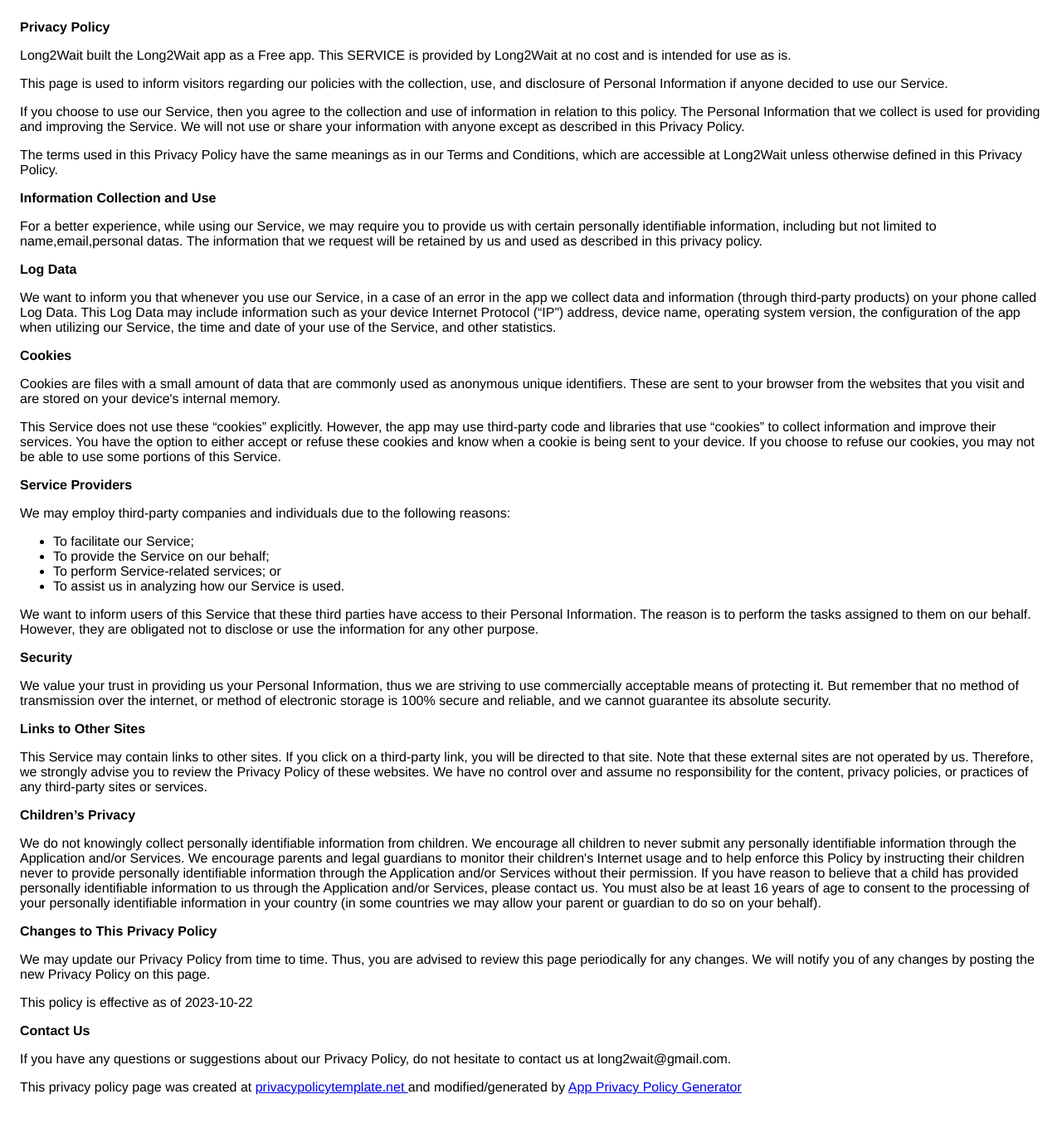
After one commit to ExxiDauS/Long2Wait, a Django app: page /policy/ in a window 1280 px wide. The commit adds this page. Shown: the whole page at 83% size. Run offline with Django 4.2, Linux system fonts and the light colour scheme; some libraries are stand-ins or nearby versions.

Commit message:
fix runserv bug

```diff
--- /dev/null
+++ b/app_general/templates/app_general/policy.html
@@ -0,0 +1,106 @@
+<!DOCTYPE html>
+    <html>
+    <head>
+      <meta charset='utf-8'>
+      <meta name='viewport' content='width=device-width'>
+      <title>Privacy Policy</title>
+      <style> body { font-family: 'Helvetica Neue', Helvetica, Arial, sans-serif; padding:1em; } </style>
+    </head>
+    <body>
+    <strong>Privacy Policy</strong> <p>
+                  Long2Wait built the Long2Wait app as
+                  a Free app. This SERVICE is provided by
+                  Long2Wait at no cost and is intended for use as
+                  is.
+                </p> <p>
+                  This page is used to inform visitors regarding our
+                  policies with the collection, use, and disclosure of Personal
+                  Information if anyone decided to use our Service.
+                </p> <p>
+                  If you choose to use our Service, then you agree to
+                  the collection and use of information in relation to this
+                  policy. The Personal Information that we collect is
+                  used for providing and improving the Service. We will not use or share your information with
+                  anyone except as described in this Privacy Policy.
+                </p> <p>
+                  The terms used in this Privacy Policy have the same meanings
+                  as in our Terms and Conditions, which are accessible at
+                  Long2Wait unless otherwise defined in this Privacy Policy.
+                </p> <p><strong>Information Collection and Use</strong></p> <p>
+                  For a better experience, while using our Service, we
+                  may require you to provide us with certain personally
+                  identifiable information, including but not limited to name,email,personal datas. The information that
+                  we request will be retained by us and used as described in this privacy policy.
+                </p> <!----> <p><strong>Log Data</strong></p> <p>
+                  We want to inform you that whenever you
+                  use our Service, in a case of an error in the app
+                  we collect data and information (through third-party
+                  products) on your phone called Log Data. This Log Data may
+                  include information such as your device Internet Protocol
+                  (“IP”) address, device name, operating system version, the
+                  configuration of the app when utilizing our Service,
+                  the time and date of your use of the Service, and other
+                  statistics.
+                </p> <p><strong>Cookies</strong></p> <p>
+                  Cookies are files with a small amount of data that are
+                  commonly used as anonymous unique identifiers. These are sent
+                  to your browser from the websites that you visit and are
+                  stored on your device's internal memory.
+                </p> <p>
+                  This Service does not use these “cookies” explicitly. However,
+                  the app may use third-party code and libraries that use
+                  “cookies” to collect information and improve their services.
+                  You have the option to either accept or refuse these cookies
+                  and know when a cookie is being sent to your device. If you
+                  choose to refuse our cookies, you may not be able to use some
+                  portions of this Service.
+                </p> <p><strong>Service Providers</strong></p> <p>
+                  We may employ third-party companies and
+                  individuals due to the following reasons:
+                </p> <ul><li>To facilitate our Service;</li> <li>To provide the Service on our behalf;</li> <li>To perform Service-related services; or</li> <li>To assist us in analyzing how our Service is used.</li></ul> <p>
+                  We want to inform users of this Service
+                  that these third parties have access to their Personal
+                  Information. The reason is to perform the tasks assigned to
+                  them on our behalf. However, they are obligated not to
+                  disclose or use the information for any other purpose.
+                </p> <p><strong>Security</strong></p> <p>
+                  We value your trust in providing us your
+                  Personal Information, thus we are striving to use commercially
+                  acceptable means of protecting it. But remember that no method
+                  of transmission over the internet, or method of electronic
+                  storage is 100% secure and reliable, and we cannot
+                  guarantee its absolute security.
+                </p> <p><strong>Links to Other Sites</strong></p> <p>
+                  This Service may contain links to other sites. If you click on
+                  a third-party link, you will be directed to that site. Note
+                  that these external sites are not operated by us.
+                  Therefore, we strongly advise you to review the
+                  Privacy Policy of these websites. We have
+                  no control over and assume no responsibility for the content,
+                  privacy policies, or practices of any third-party sites or
+                  services.
+                </p> <p><strong>Children’s Privacy</strong></p> <!----> <div><p>
+                    We do not knowingly collect personally
+                    identifiable information from children. We
+                    encourage all children to never submit any personally
+                    identifiable information through
+                    the Application and/or Services.
+                    We encourage parents and legal guardians to monitor
+                    their children's Internet usage and to help enforce this Policy by instructing
+                    their children never to provide personally identifiable information through the Application and/or Services without their permission. If you have reason to believe that a child
+                    has provided personally identifiable information to us through the Application and/or Services,
+                    please contact us. You must also be at least 16 years of age to consent to the processing
+                    of your personally identifiable information in your country (in some countries we may allow your parent
+                    or guardian to do so on your behalf).
+                  </p></div> <p><strong>Changes to This Privacy Policy</strong></p> <p>
+                  We may update our Privacy Policy from
+                  time to time. Thus, you are advised to review this page
+                  periodically for any changes. We will
+                  notify you of any changes by posting the new Privacy Policy on
+                  this page.
+                </p> <p>This policy is effective as of 2023-10-22</p> <p><strong>Contact Us</strong></p> <p>
+                  If you have any questions or suggestions about our
+                  Privacy Policy, do not hesitate to contact us at long2wait@gmail.com.
+                </p> <p>This privacy policy page was created at <a href="https://privacypolicytemplate.net" target="_blank" rel="noopener noreferrer">privacypolicytemplate.net </a>and modified/generated by <a href="https://app-privacy-policy-generator.nisrulz.com/" target="_blank" rel="noopener noreferrer">App Privacy Policy Generator</a></p>
+    </body>
+    </html>
--- a/app_general/templates/app_general/register.html
+++ b/app_general/templates/app_general/register.html
@@ -84,6 +84,12 @@
         </label>
         {{form.password2}} {{form.password2.errors}}
       </div>
+      <div class="mb-4">
+        <input type="checkbox" id="policy" name="policy">
+        <a href="{% url 'policy' %}">
+        ฉันยอมรับข้อตกลงและเงื่อนไขตามนโยบายผู้รับผิดชอบข้อมูลและความเป็นส่วนตัว
+        </a>
+      </div>
       <div>
         <button
           class="hover:shadow-form rounded-md bg-[#0F2C59] w-[217px] h-[57px] px-[23px] py-[7px] text-base font-semibold text-[#EADBC8] outline-none font-['Prompt']"
--- a/app_general/urls.py
+++ b/app_general/urls.py
@@ -10,4 +10,5 @@ urlpatterns = [
     path('', include("django.contrib.auth.urls")),
     path('dashboard/', views.dashboard, name='dashboard'),
     path('profile/', view=views.profile, name='profile'),
+    path('policy/', views.policy, name='policy'),
 ]
--- a/app_general/views.py
+++ b/app_general/views.py
@@ -1,5 +1,5 @@
 from django.shortcuts import render
-from .models import Foods, Reservation, Orders
+from .models import *
 from app_general.forms import RegisterForm
 from django.contrib.auth import login as auth_login
 from django.contrib.auth.decorators import login_required
@@ -34,6 +34,10 @@ def register(request: HttpRequest):
     context = {"form": form}
     return render(request, "app_general/register.html", context)
 
+# Policy page
+def policy(request):
+    return render(request, 'app_general/policy.html')
+
 # * General
 # Home page if haven't login yet redirect to landing
 @login_required
@@ -43,7 +47,9 @@ def home(request):
 
 # Shop for customer to buy
 def shop(request):
-    return render(request, 'app_general/customer_page1.html')
+    foods = Foods.objects.all()
+    context = {'foods': foods}
+    return render(request, 'app_general/customer_page1.html', context)
 
 # Cart page
 def cart(request):
--- a/project_l2w/settings.py
+++ b/project_l2w/settings.py
@@ -46,7 +46,6 @@ INSTALLED_APPS = [
     'django.contrib.sessions',
     'django.contrib.messages',
     'django.contrib.staticfiles',
-    'app_general.apps.AppGeneralConfig',
     'crispy_forms',
     "crispy_tailwind",
 ]
```
Also changed, not shown: app_general/admin.py (+17 -13 lines), app_general/forms.py (+17 -1 lines), app_general/models.py (+32 -7 lines), app_general/templates/app_general/shop.html (added, +12 -0 lines), app_general/migrations/0006_orderitem_orders_completed_orders_date_ordered_and_more.py (added), app_general/migrations/0007_orderitem_foods_orderitem_order.py (added).
